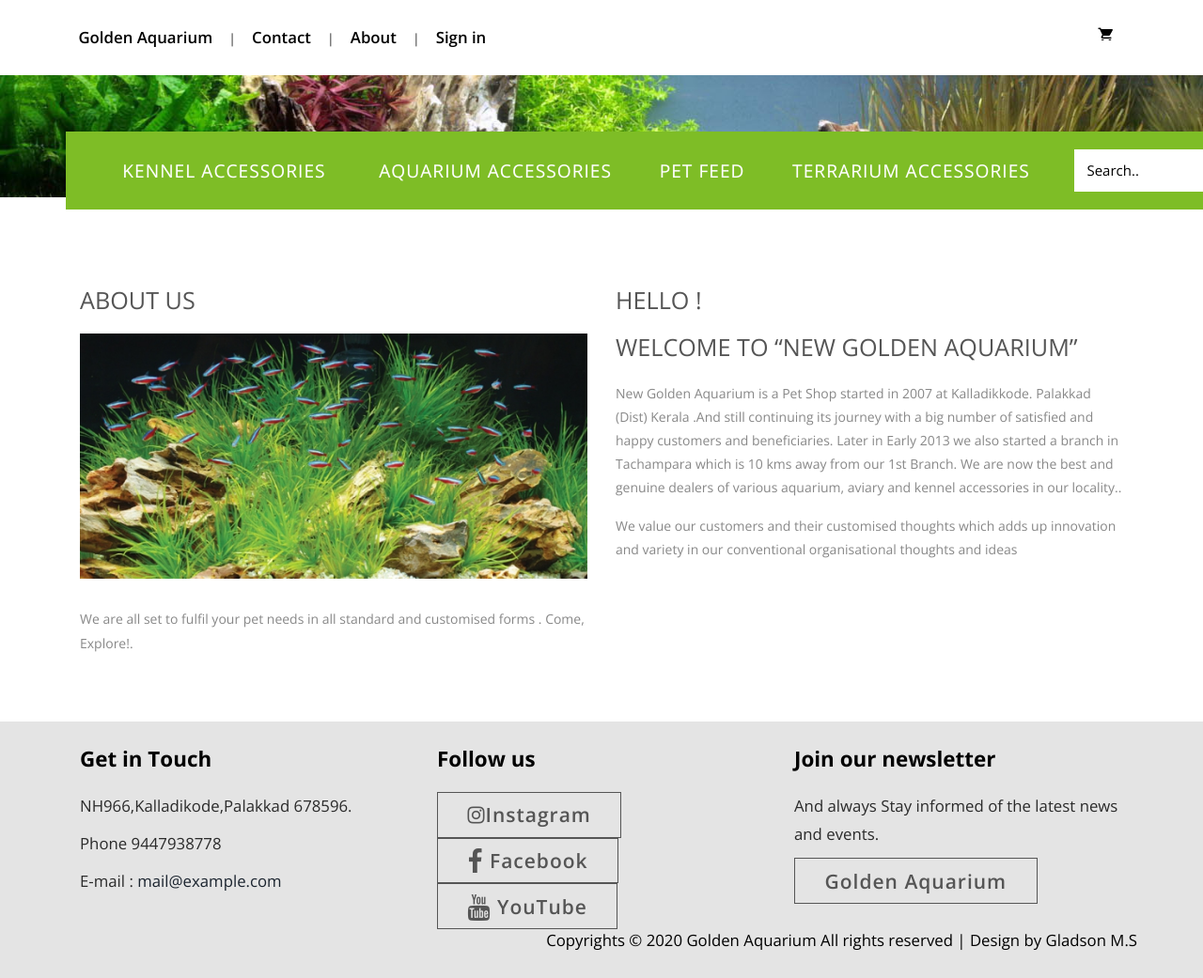
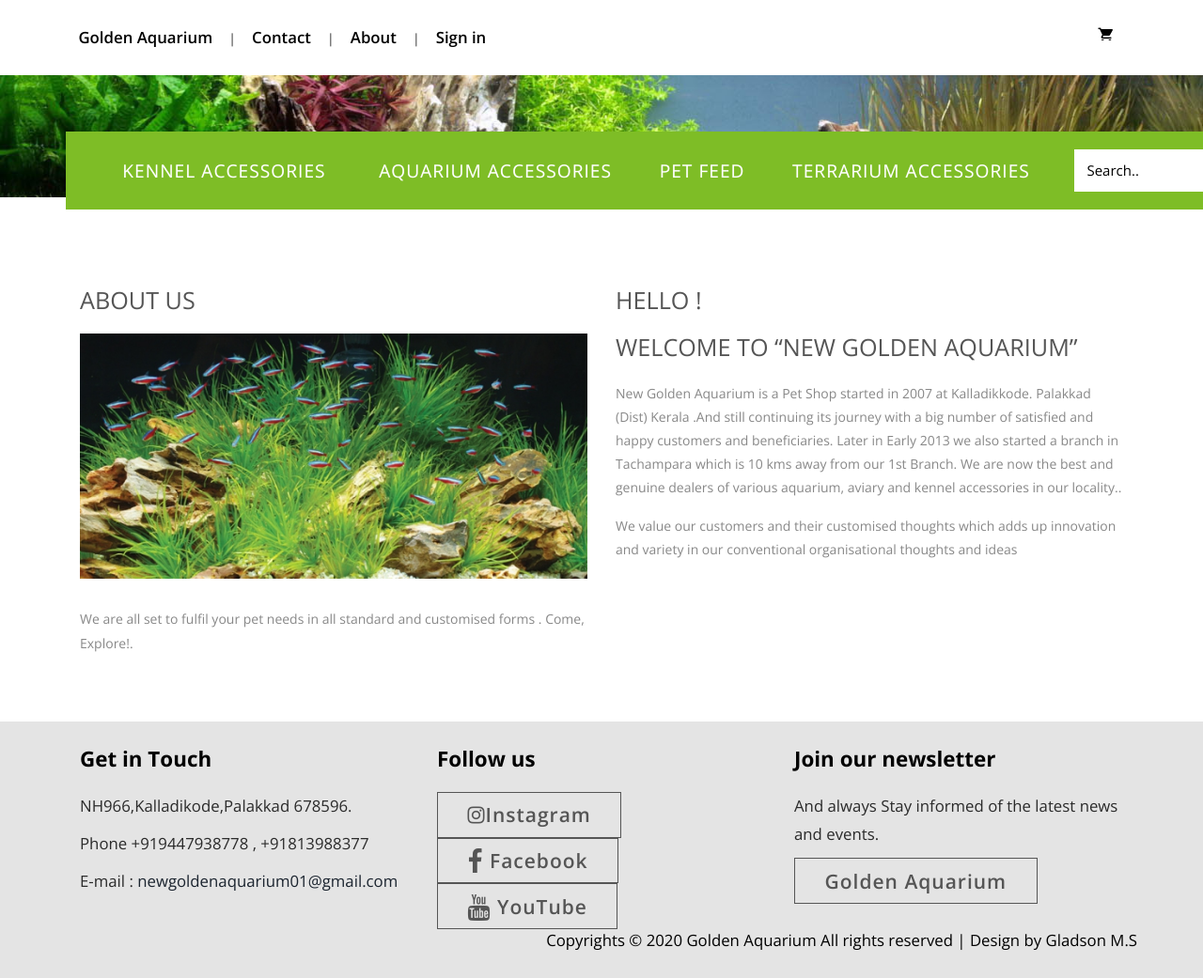
Before and after one commit to Gladsonms/goldenaquraium, a website: page about.html in a window 1280 px wide. Shown: the top 1041 px of the page at 94% size. Drawn offline with nearby package versions, Linux system fonts and the light colour scheme.

Commit message:
mail added

```diff
--- a/about.html
+++ b/about.html
@@ -120,9 +120,9 @@
 		<div class="col-md-4 get">
 			<h3>Get in Touch</h3>
 			<p>NH966,Kalladikode,Palakkad 678596.</p>
-			<p>Phone   9447938778</p>
+			<p>Phone   +919447938778 , +91813988377</p>
 
-			<p>E-mail : <a href="mailto:info@company.com">mail@example.com</a></p>
+			<p>E-mail : <a href="mailto:newgoldenaquarium01@gmail.com">newgoldenaquarium01@gmail.com</a></p>
 		</div>
 		<div class="col-md-4 follow">
 			<h3>Follow us</h3>
```
Also changed, not shown: aquarium accessories.html (+2 -2 lines), blog.html (+2 -2 lines), contact.html (+2 -2 lines), index.html (+2 -2 lines), kennel accessories.html (+2 -2 lines), petfeed.html (+2 -2 lines), products.html (+2 -2 lines), register.html (+2 -2 lines), sign.html (+2 -2 lines), single.html (+2 -2 lines), terrarium accessories.html (+2 -2 lines).
